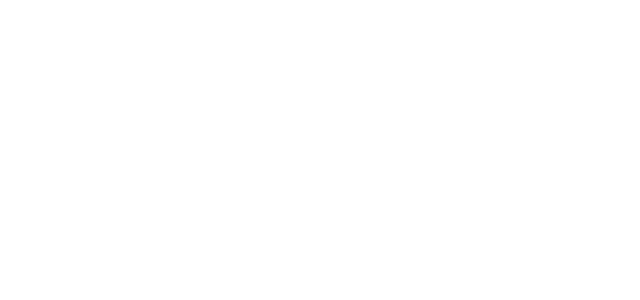
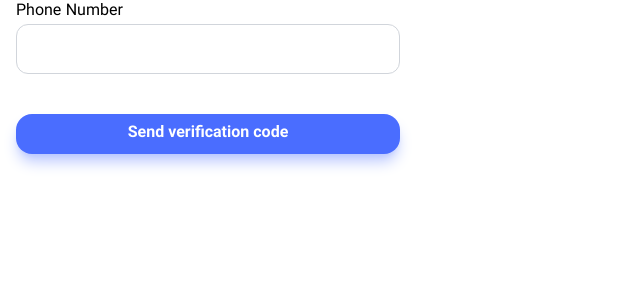
Before and after one commit to nymajalalabadi/Freelnacer-App-Frontend, a React (Vite) app in the folder Freelnacer-App-Frontend/: page /auth in a window 1280 px wide. Shown: the top 300 px of the page, without its empty margins (0-640 px from the left). Built offline with nearby package versions, Linux system fonts and the light colour scheme.

Commit message:
Added SendOPTFrom Feature

```diff
--- a/Freelnacer-App-Frontend/src/App.jsx
+++ b/Freelnacer-App-Frontend/src/App.jsx
@@ -1,13 +1,15 @@
 import { Route, Routes } from "react-router-dom"
-import Auth from "./components/Auth/Auth"
+import Auth from "./pages/Auth"
 
 function App() {
 
   return (
-    <Routes>
-      <Route path="/auth" element={<Auth/>}>
-      </Route>
-    </Routes>
+    <div className="container xl:max-w-screen-xl">
+      <Routes>
+        <Route path="/auth" element={<Auth/>}>
+        </Route>
+      </Routes>
+    </div>
   )
 }
 
--- a/Freelnacer-App-Frontend/src/components/Auth/Auth.jsx
+++ /dev/null
@@ -1,10 +0,0 @@
-
-function Auth() {
-  return (
-    <div>
-
-    </div>
-  )
-}
-
-export default Auth
--- /dev/null
+++ b/Freelnacer-App-Frontend/src/features/authentication/SendOPTFrom.jsx
@@ -0,0 +1,20 @@
+import { useState } from 'react'
+
+function SendOPTFrom() {
+    const [phoneNumber, setPhoneNumber] = useState("");
+
+  return (
+    <div>
+      <form className="space-y-10">
+        <div>
+            <label htmlFor="phonenumber" className="mb-1">Phone Number</label>
+            <input id="phonenumber" name="phonenumber" value={phoneNumber} onChange={(e) => setPhoneNumber(e.target.value)} type="text"  className="w-full py-3 px-4 rounded-xl text-secondary-900 border
+             border-gray-300 hover:border-primary-500 focus:border-primary-500 focus:bg-white transition-all duration-300 ease-out focus:shadow-lg focus:shadow-primary-200"/>
+        </div>
+        <button className="px-4 py-2 font-bold bg-primary-900 text-white w-full rounded-2xl transition-all duration-300 hover:bg-primary-800 shadow-lg shadow-primary-300">Send verification code</button>
+      </form>
+    </div>
+  )
+}
+
+export default SendOPTFrom
--- /dev/null
+++ b/Freelnacer-App-Frontend/src/hooks/useAuth.js
@@ -0,0 +1,10 @@
+
+function useAuth() {
+  return (
+    <div>
+
+    </div>
+  )
+}
+
+export default useAuth
--- /dev/null
+++ b/Freelnacer-App-Frontend/src/pages/Auth.jsx
@@ -0,0 +1,11 @@
+import SendOPTFrom from "../features/authentication/SendOPTFrom"
+
+function Auth() {
+  return (
+    <div className="w-full sm:max-w-sm">
+      <SendOPTFrom />
+    </div>
+  )
+}
+
+export default Auth
```
Also changed, not shown: Freelnacer-App-Frontend/src/features/projects/CreateProjectForm.jsx (added), Freelnacer-App-Frontend/src/features/projects/ProjectTable.jsx (added), Freelnacer-App-Frontend/src/features/projects/useCreateProject.js (added).
